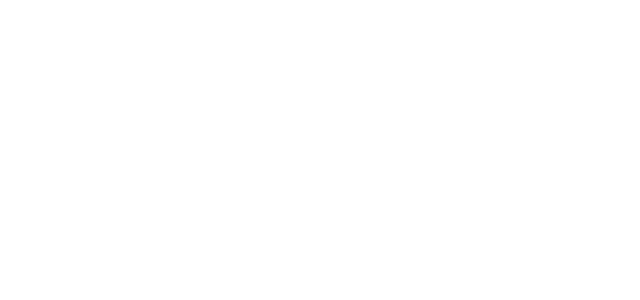
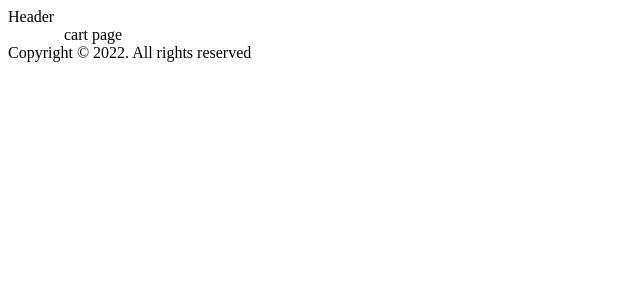
Before and after one commit to gamma-eclipse/crypto-market, a React (Create React App) app in the folder frontend/: page /cart in a window 1280 px wide. Before the commit this address had no page. Shown: the top 300 px of the page, without its empty margins (0-640 px from the left). Built offline with nearby package versions, Linux system fonts and the light colour scheme.

Commit message:
feat: cart page

```diff
--- /dev/null
+++ b/frontend/src/pages/cart/index.tsx
@@ -0,0 +1,6 @@
+import React from 'react';
+import { Layout } from 'shared/ui/Layout';
+
+export const Cart = () => {
+  return <Layout>cart page</Layout>;
+};
--- a/frontend/src/pages/index.tsx
+++ b/frontend/src/pages/index.tsx
@@ -1,10 +1,12 @@
 import React from 'react';
 import { Route, Routes } from 'react-router-dom';
 
+import { Cart } from './cart';
 import { Home } from './home';
 
 export const Routing = () => (
   <Routes>
     <Route index element={<Home />} />
+    <Route path="/cart" element={<Cart />} />
   </Routes>
 );
```
